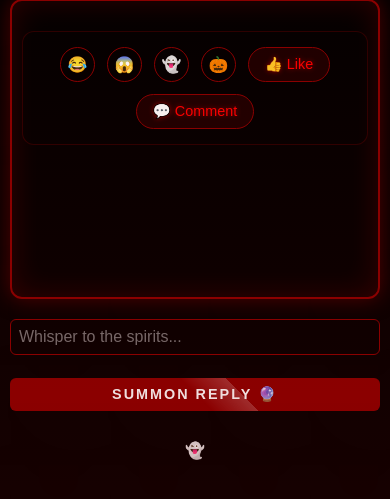
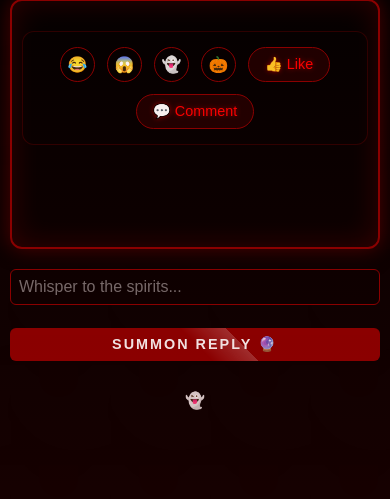
Before and after one commit to okuhlecharlieman/Phantom-Chat, a Flask app: page / in a window 390 px wide. Shown: the part 146-645 px from the top of the page. Run offline with Flask 3, Linux system fonts and the light colour scheme.

```diff
--- a/static/style.css
+++ b/static/style.css
@@ -468,7 +468,7 @@ button#send-btn::after {
   #chat-window {
     height: 50vh;
     min-height: 150px;
-    max-height: 300px;
+    max-height: 250px;
     font-size: 0.9em;
     margin: 5px 0;
   }
```
